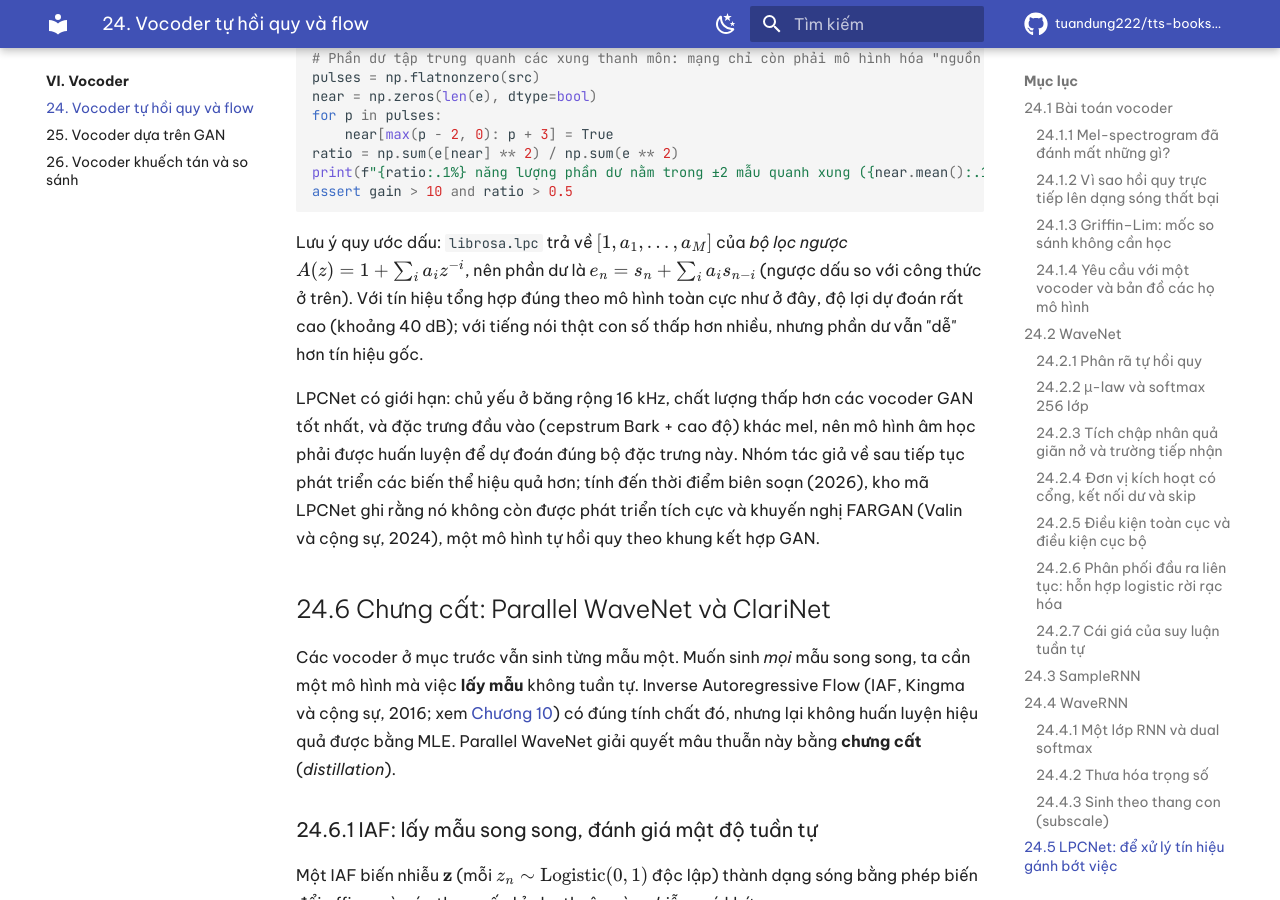
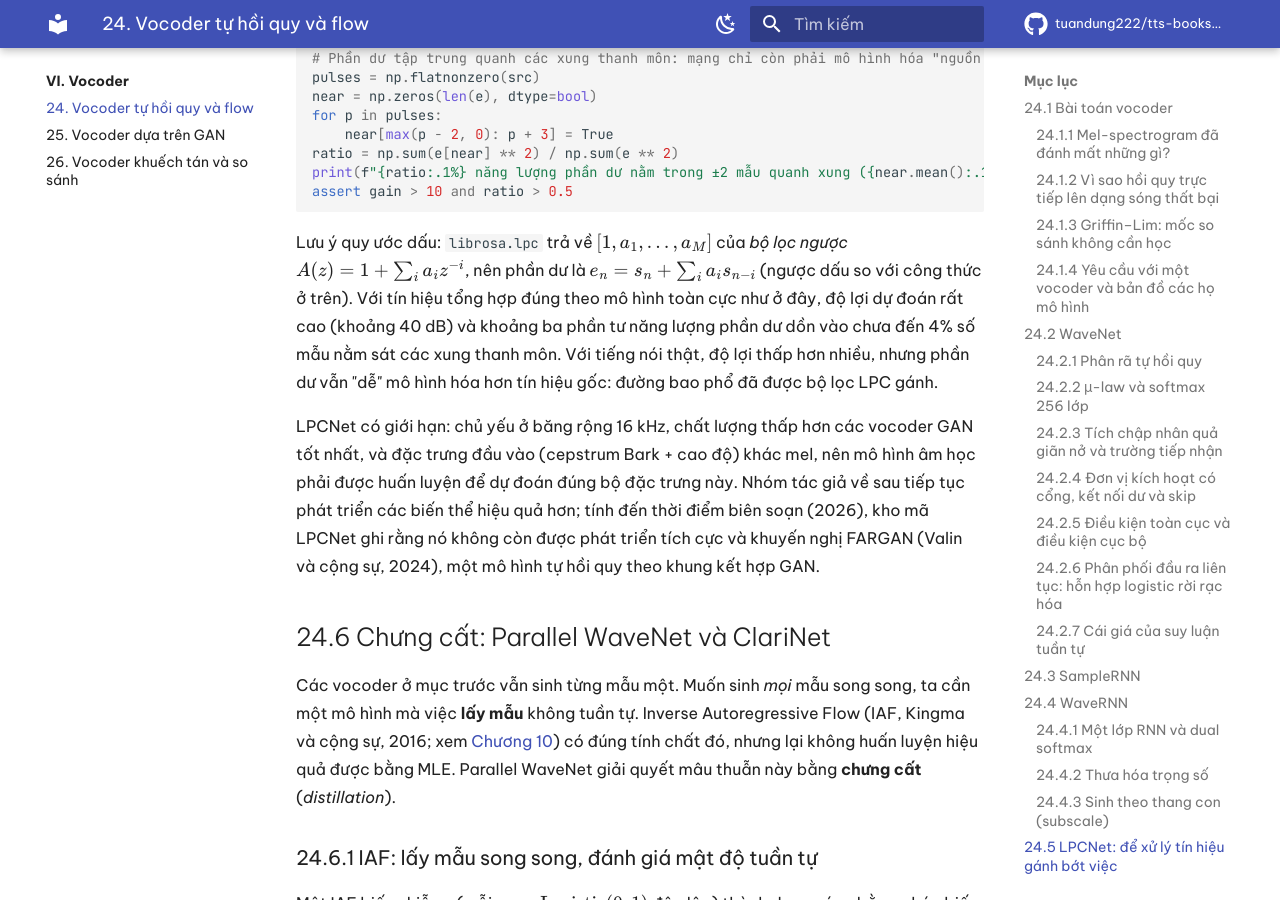
Before and after one commit to tuandung222/tts-books-2026, an MkDocs documentation site: the page built from docs/phan-6-vocoder/ch24-vocoder-tu-hoi-quy-va-flow.md, in a window 1280 px wide and 900 px high, scrolled down 16163 px. Built offline with MkDocs 1.6.1 and Material for MkDocs 9.7.7, drawn with Linux system fonts in a browser that asks for light colours; comment, search, counter and statistics services are not loaded.

Commit message:
WIP: bản thảo các chương đang biên soạn
Co-Authored-By: Claude Opus 5.5 <noreply@anthropic.com>
Claude-Session: https://claude.ai/code/session_01PnSv8GMC4q142v8Kx1mQHm

````diff
--- a/docs/phan-6-vocoder/ch24-vocoder-tu-hoi-quy-va-flow.md
+++ b/docs/phan-6-vocoder/ch24-vocoder-tu-hoi-quy-va-flow.md
@@ -487,7 +487,7 @@ print(f"{ratio:.1%} năng lượng phần dư nằm trong ±2 mẫu quanh xung (
 assert gain > 10 and ratio > 0.5
 ```
 
-Lưu ý quy ước dấu: `librosa.lpc` trả về $[1, a_1, \ldots, a_M]$ của *bộ lọc ngược* $A(z) = 1 + \sum_i a_i z^{-i}$, nên phần dư là $e_n = s_n + \sum_i a_i s_{n-i}$ (ngược dấu so với công thức ở trên). Với tín hiệu tổng hợp đúng theo mô hình toàn cực như ở đây, độ lợi dự đoán rất cao (khoảng 40 dB); với tiếng nói thật con số thấp hơn nhiều, nhưng phần dư vẫn "dễ" hơn tín hiệu gốc.
+Lưu ý quy ước dấu: `librosa.lpc` trả về $[1, a_1, \ldots, a_M]$ của *bộ lọc ngược* $A(z) = 1 + \sum_i a_i z^{-i}$, nên phần dư là $e_n = s_n + \sum_i a_i s_{n-i}$ (ngược dấu so với công thức ở trên). Với tín hiệu tổng hợp đúng theo mô hình toàn cực như ở đây, độ lợi dự đoán rất cao (khoảng 40 dB) và khoảng ba phần tư năng lượng phần dư dồn vào chưa đến 4% số mẫu nằm sát các xung thanh môn. Với tiếng nói thật, độ lợi thấp hơn nhiều, nhưng phần dư vẫn "dễ" mô hình hóa hơn tín hiệu gốc: đường bao phổ đã được bộ lọc LPC gánh.
 
 LPCNet có giới hạn: chủ yếu ở băng rộng 16 kHz, chất lượng thấp hơn các vocoder GAN tốt nhất, và đặc trưng đầu vào (cepstrum Bark + cao độ) khác mel, nên mô hình âm học phải được huấn luyện để dự đoán đúng bộ đặc trưng này. Nhóm tác giả về sau tiếp tục phát triển các biến thể hiệu quả hơn; tính đến thời điểm biên soạn (2026), kho mã LPCNet ghi rằng nó không còn được phát triển tích cực và khuyến nghị FARGAN (Valin và cộng sự, 2024), một mô hình tự hồi quy theo khung kết hợp GAN.
 
````
